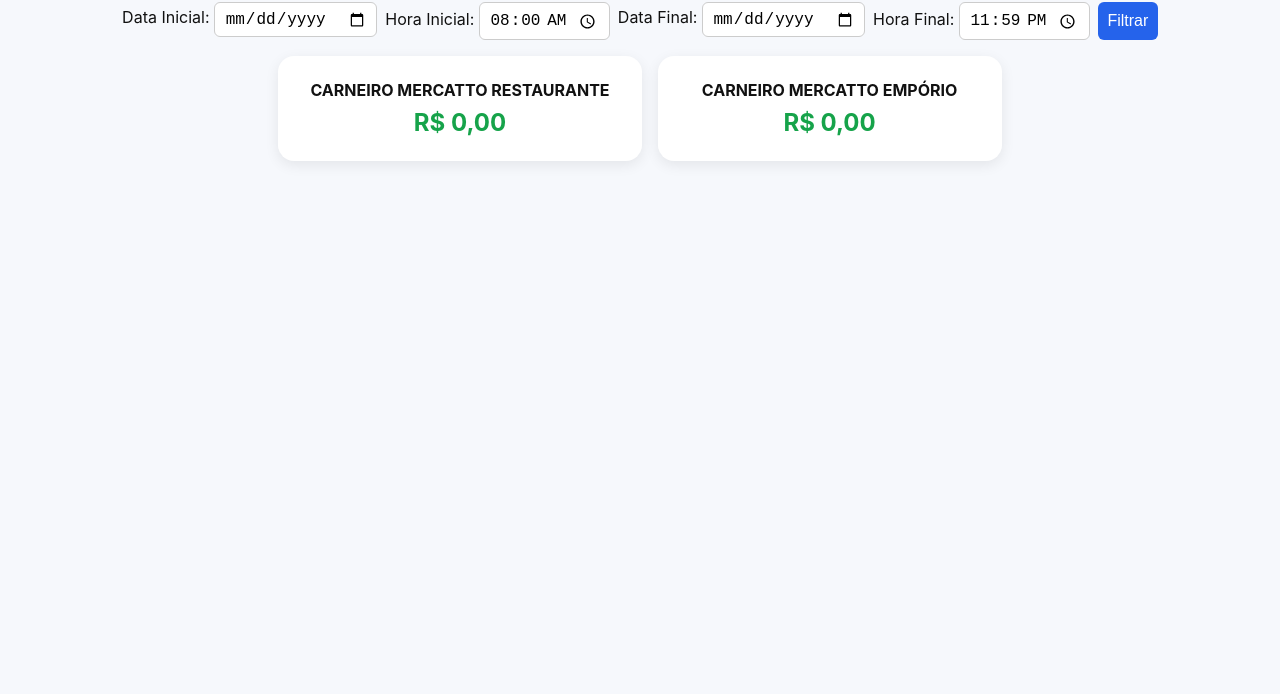
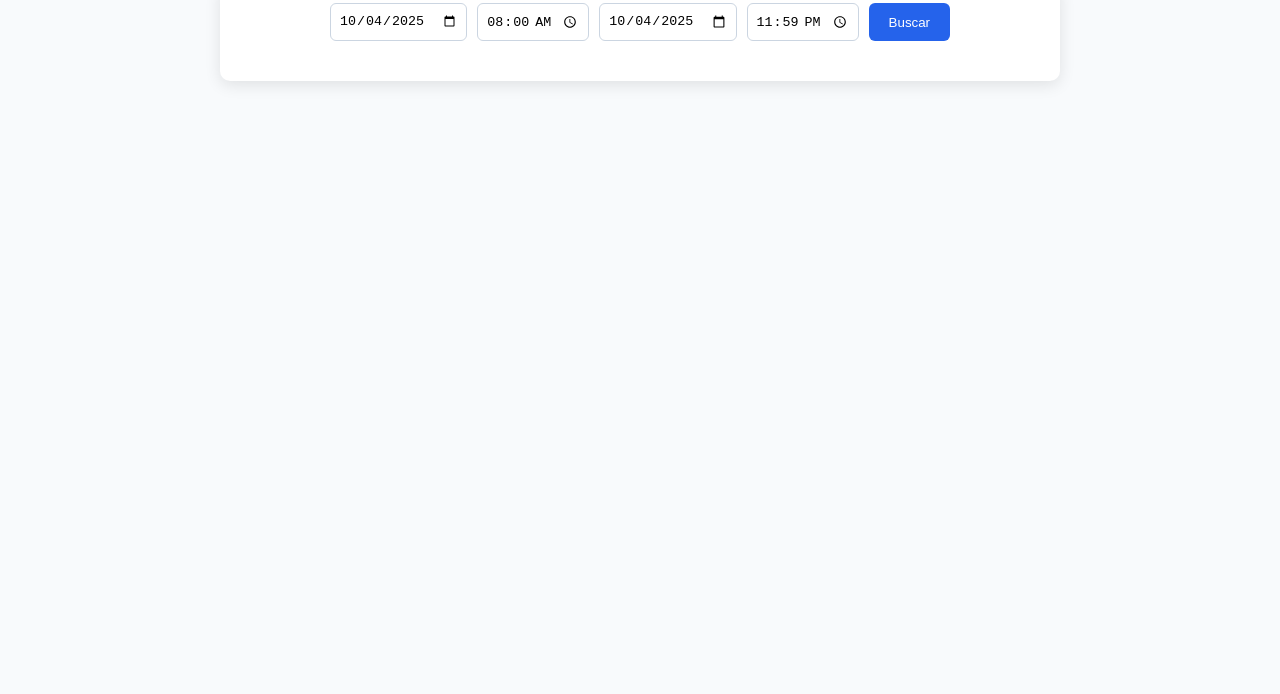
Before and after one commit to ClenaStore/integracao, a plain HTML site: page index.html in a window 1280 px wide. Shown: the part 106-800 px from the top of the page. Drawn offline with Linux system fonts and the light colour scheme.

Commit message:
Update index.html

```diff
--- a/index.html
+++ b/index.html
@@ -2,75 +2,68 @@
 <html lang="pt-BR">
 <head>
   <meta charset="UTF-8">
-  <meta name="viewport" content="width=device-width,initial-scale=1.0">
-  <title>Recebimentos</title>
+  <title>Recebimentos Mercatto</title>
+  <meta name="viewport" content="width=device-width, initial-scale=1.0">
   <style>
-    body { background:#f6f8fc; font-family:Inter,system-ui,sans-serif; color:#111; text-align:center; margin:0; padding:2rem;}
-    h1 { font-size:2rem; margin-bottom:1rem; }
-    .inputs{display:flex;justify-content:center;flex-wrap:wrap;gap:.5rem;margin-bottom:1rem}
-    input,button{padding:.4rem .6rem;font-size:1rem;border-radius:6px;border:1px solid #ccc}
-    button{background:#2563eb;color:white;border:none;cursor:pointer}
-    button:hover{background:#1e40af}
-    .erro{color:red;font-weight:600;margin-bottom:.5rem}
-    .cards{display:flex;justify-content:center;flex-wrap:wrap;gap:1rem;margin-top:1rem}
-    .card{background:white;border-radius:16px;padding:1.5rem 2rem;box-shadow:0 4px 14px rgba(0,0,0,.08);min-width:280px}
-    .valor{color:#16a34a;font-size:1.5rem;font-weight:700;margin-top:.5rem}
+    body{font-family:Arial, sans-serif;background:#f8fafc;margin:0;color:#1e293b}
+    header{background:#1e40af;color:#fff;text-align:center;padding:16px;font-size:1.4em;font-weight:bold}
+    main{max-width:800px;margin:30px auto;padding:20px;background:#fff;border-radius:10px;box-shadow:0 4px 16px rgba(0,0,0,.1)}
+    .filtros{display:flex;flex-wrap:wrap;gap:10px;justify-content:center;margin-bottom:20px}
+    .filtros input{padding:8px;border:1px solid #cbd5e1;border-radius:6px}
+    button{background:#2563eb;color:white;border:none;padding:10px 20px;border-radius:6px;cursor:pointer}
+    #overlay{display:none;position:fixed;top:0;left:0;right:0;bottom:0;background:rgba(255,255,255,.8);z-index:999;justify-content:center;align-items:center;font-size:1.5em;color:#2563eb;font-weight:bold}
+    .erro{text-align:center;color:red;margin-top:20px}
+    .resultado{margin-top:20px}
   </style>
 </head>
 <body>
-  <h1>Recebimentos</h1>
+  <header>📊 Recebimentos Mercatto</header>
+  <main>
+    <div class="filtros">
+      <input type="date" id="dataInicial">
+      <input type="time" id="horaInicial" value="08:00">
+      <input type="date" id="dataFinal">
+      <input type="time" id="horaFinal" value="23:59">
+      <button onclick="buscar()">Buscar</button>
+    </div>
+    <div id="overlay">⏳ Processando...</div>
+    <div id="erro" class="erro"></div>
+    <div id="resultado" class="resultado"></div>
+  </main>
 
-  <div class="inputs">
-    <label>Data Inicial: <input type="date" id="dataInicial"></label>
-    <label>Hora Inicial: <input type="time" id="horaInicial" value="08:00"></label>
-    <label>Data Final: <input type="date" id="dataFinal"></label>
-    <label>Hora Final: <input type="time" id="horaFinal" value="23:59"></label>
-    <button id="filtrar">Filtrar</button>
-  </div>
+  <script>
+    async function buscar(){
+      const dataInicial = document.getElementById("dataInicial").value;
+      const dataFinal = document.getElementById("dataFinal").value;
+      const horaInicial = document.getElementById("horaInicial").value;
+      const horaFinal = document.getElementById("horaFinal").value;
+      const overlay = document.getElementById("overlay");
+      const erro = document.getElementById("erro");
+      const resultado = document.getElementById("resultado");
 
-  <div id="erro" class="erro"></div>
+      overlay.style.display = "flex";
+      erro.textContent = ""; resultado.innerHTML = "";
 
-  <div class="cards">
-    <div class="card">
-      <div><b>CARNEIRO MERCATTO RESTAURANTE</b></div>
-      <div id="valorRest" class="valor">R$ 0,00</div>
-    </div>
-    <div class="card">
-      <div><b>CARNEIRO MERCATTO EMPÓRIO</b></div>
-      <div id="valorEmp" class="valor">R$ 0,00</div>
-    </div>
-  </div>
+      try{
+        const res = await fetch(`/api/recebimentos?dataInicial=${dataInicial}&horaInicial=${horaInicial}&dataFinal=${dataFinal}&horaFinal=${horaFinal}`);
+        const data = await res.json();
+        if(!res.ok) throw new Error(data.error || "Erro na API");
 
-  <script type="module">
-    import { login } from './login.js';
-    import { buscarRecebimentos } from './buscarRecebimentos.js';
+        let html = `<h3>Total de Cupons: ${data.total}</h3>`;
+        data.items.forEach(cupom=>{
+          html += `<div>💰 <b>${cupom.valor.toFixed(2)}</b> — Caixa ${cupom.numeroCaixa} — ${new Date(cupom.dataHoraFechamentoCupom).toLocaleString()}</div>`;
+        });
+        resultado.innerHTML = html;
+      }catch(e){
+        erro.textContent = e.message;
+      }finally{
+        overlay.style.display = "none";
+      }
+    }
 
-    const btn = document.getElementById('filtrar');
-    const erro = document.getElementById('erro');
-    const restEl = document.getElementById('valorRest');
-    const empEl = document.getElementById('valorEmp');
-
-    btn.addEventListener('click', async () => {
-      erro.textContent = 'Carregando...';
-      restEl.textContent = empEl.textContent = '...';
-      try {
-        const token = await login();
-
-        const d1 = document.getElementById('dataInicial').value;
-        const h1 = document.getElementById('horaInicial').value;
-        const d2 = document.getElementById('dataFinal').value;
-        const h2 = document.getElementById('horaFinal').value;
-
-        const { rest, emp } = await buscarRecebimentos(token, d1, h1, d2, h2);
-
-        restEl.textContent = rest.toLocaleString('pt-BR', {style:'currency', currency:'BRL'});
-        empEl.textContent = emp.toLocaleString('pt-BR', {style:'currency', currency:'BRL'});
-        erro.textContent = '';
-      } catch(e){
-        console.error(e);
-        erro.textContent = 'Erro ao buscar dados';
-      }
-    });
+    const hoje = new Date().toISOString().split("T")[0];
+    document.getElementById("dataInicial").value = hoje;
+    document.getElementById("dataFinal").value = hoje;
   </script>
 </body>
 </html>
```
